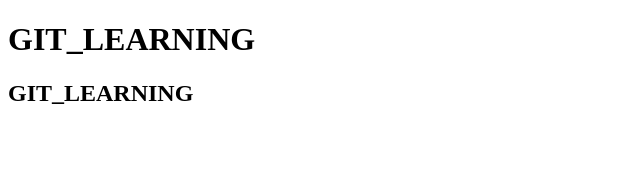
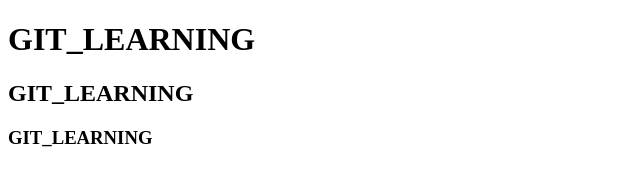
Before and after one commit to Guanymsl/git_learning, a plain HTML site: page index.html in a window 1280 px wide. Shown: the whole page, without its empty margins (0-640 px from the left). Drawn offline with Linux system fonts and the light colour scheme.

Commit message:
Third_Version

```diff
--- a/index.html
+++ b/index.html
@@ -7,5 +7,6 @@
     <body>
         <h1>GIT_LEARNING</h1>
         <h2>GIT_LEARNING</h2>
+        <h3>GIT_LEARNING</h3>
     </body>
 </html>
```
